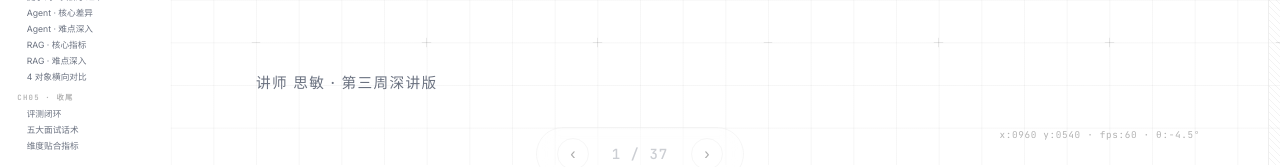
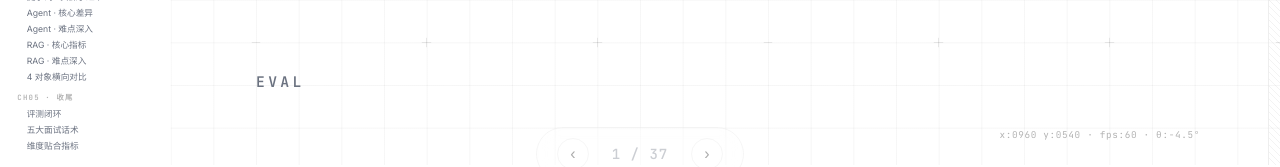
Before and after one commit to chusimin/W3D5-eval, a plain HTML site: page ai-eval.html in a window 1280 px wide. Shown: the part 595-762 px from the top of the page. Drawn offline with Linux system fonts and the light colour scheme.

Commit message:
封面副标题改为 Eval（JetBrains Mono · 大写 · 5px 字距）

```diff
--- a/ai-eval.html
+++ b/ai-eval.html
@@ -832,7 +832,7 @@ html, body {
   <div class="eyebrow">AI Product Manager · Week 3</div>
   <h1 class="display h-xxl">AI 产品评测</h1>
   <p class="body-xl mt-l">你觉得 Kimi、ChatGPT 和 Claude 哪个更好用？</p>
-  <p style="position:absolute;bottom:110px;left:384px;font-size:22px;letter-spacing:2px;color:var(--text-secondary);font-weight:500">讲师 思敏 · 第三周深讲版</p>
+  <p style="position:absolute;bottom:110px;left:384px;font-family:'JetBrains Mono',monospace;font-size:22px;letter-spacing:5px;color:var(--text-secondary);font-weight:600;text-transform:uppercase">Eval</p>
 </section>
 
 <!-- S2 CH01 章节封面 -->
```
Also changed, not shown: index.html (+1 -1 lines).
